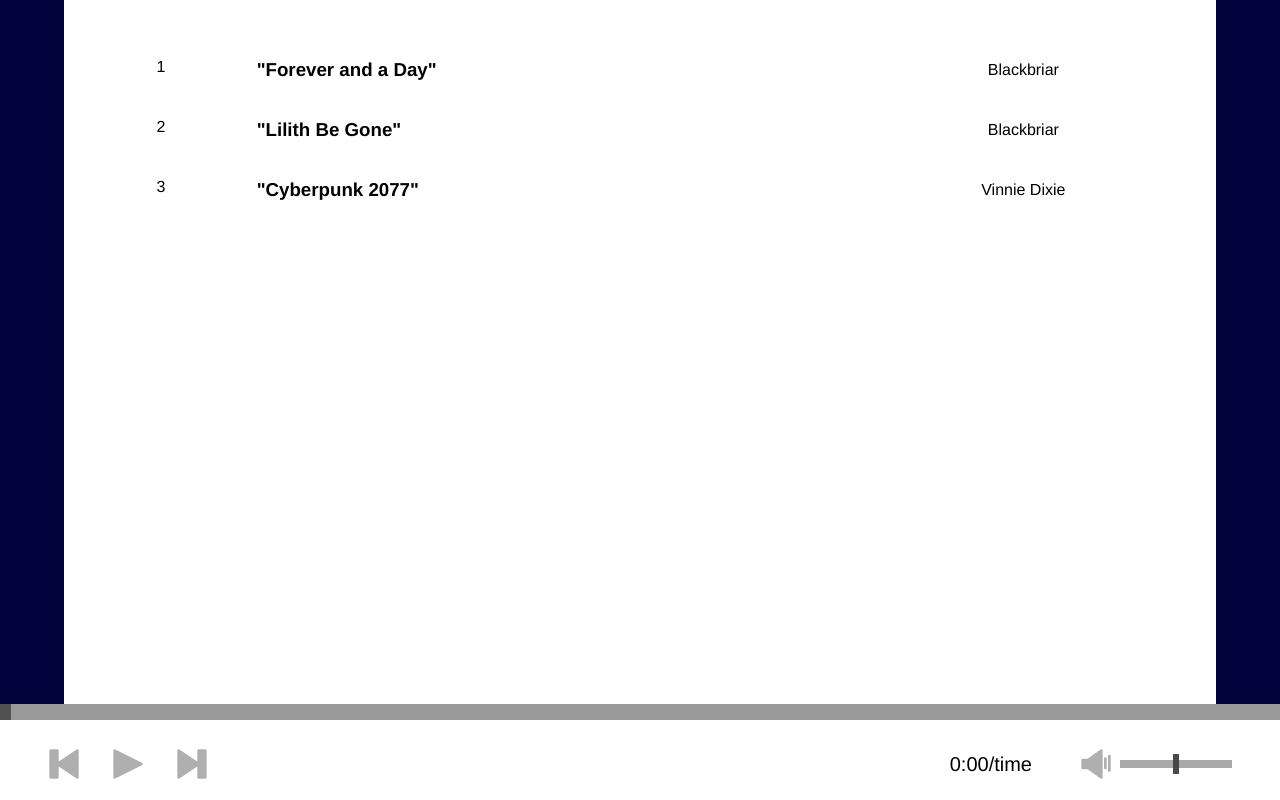
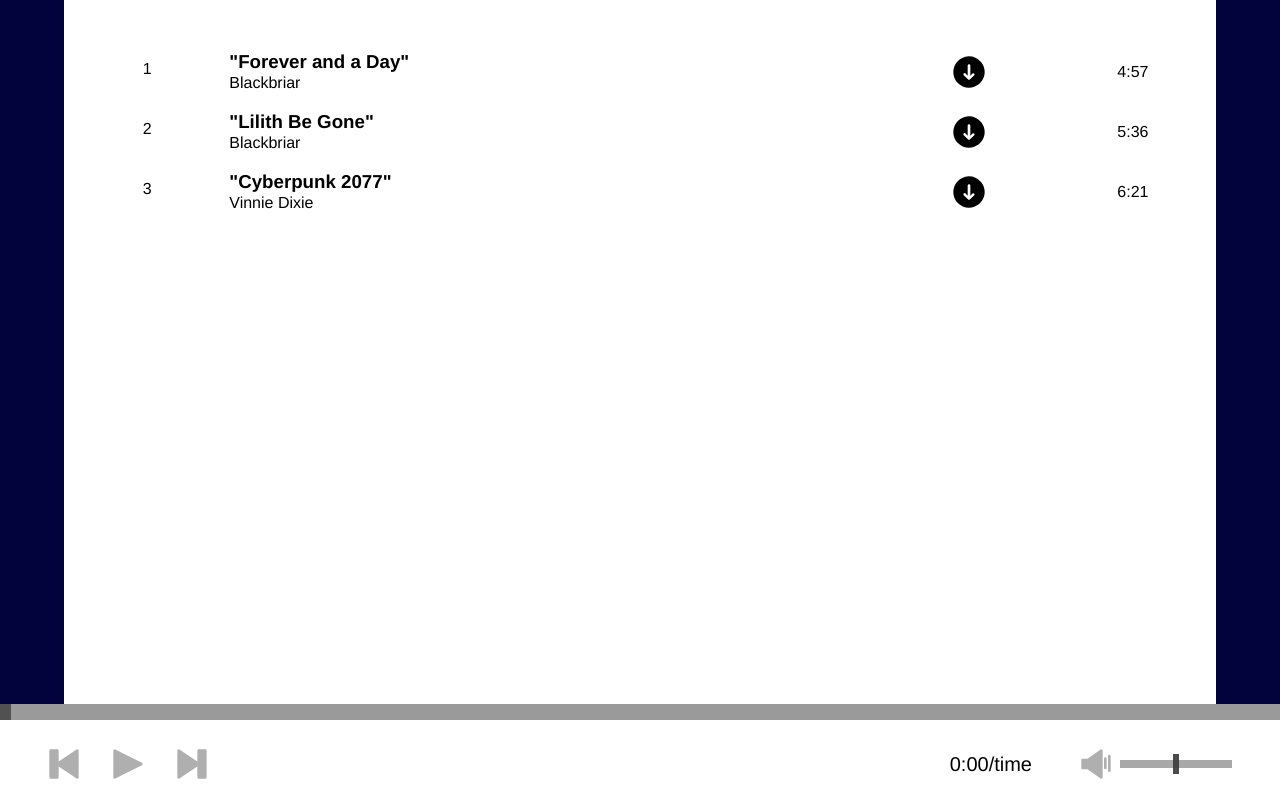
Before and after one commit to NitaLewska/kwork-player, a plain HTML site: page index.html in a window 1280 px wide. Drawn offline with Linux system fonts and the light colour scheme.

Commit message:
feat: download btn, track time

```diff
--- a/index.html
+++ b/index.html
@@ -15,16 +15,22 @@
                 <p class="track_id_plus_one">1</p>
                 <h3 class="track_name">"Forever and a Day"</h3>
                 <p class="band_name">Blackbriar</p>
+                <p class="track_length">4:57</p>
+            <a href="tracks/Blackbriar - Forever and a Day.mp3" class="download_track"></a>
             </article>
             <article class="track_card" id="1">
                 <p class="track_id_plus_one">2</p>
                 <h3 class="track_name">"Lilith Be Gone"</h3>
                 <p class="band_name">Blackbriar</p>
+                <p class="track_length">5:36</p>
+            <a href="tracks/Blackbriar - Lilith Be Gone.mp3" class="download_track"></a>
             </article>
             <article class="track_card" id="2">
                 <p class="track_id_plus_one">3</p>
                 <h3 class="track_name">"Cyberpunk 2077"</h3>
                 <p class="band_name">Vinnie Dixie</p>
+                <p class="track_length">6:21</p>
+            <a href="tracks/Vinnie Dixie - Cyberpunk 2077.mp3" class="download_track"></a>
             </article>
         </section>
 
--- a/styles.css
+++ b/styles.css
@@ -211,14 +211,36 @@ main > section {
     height: 40px;
     border: 1px transparent dotted;
     display: grid;
-    grid-template-columns: 1fr 3fr 2fr;
+    grid-template-columns: 1fr 4fr 1fr 1fr;
+    grid-template-rows: 1fr 1fr;
     justify-items: center;
     align-items: center;
     font-family: 'Franklin Gothic Medium', 'Arial Narrow', Arial, sans-serif;
 }
 
-.track_name {
+.track_card .track_name {
     justify-self: start;
+}
+
+.track_card .band_name {
+    grid-area: 2/3/3/2;
+    justify-self: start;
+}
+
+.track_card .track_length {
+    grid-area: 1/5/3/4;
+}
+
+.track_card .download_track {
+    background-image: url(icons/download.svg);
+    height: 2.5rem;
+    aspect-ratio: 1;
+    border: none;
+    background-color: unset;
+    cursor: pointer;
+    grid-area: 1/4/3/3;
+    justify-self: center;
+
 }
 
 .track_card:hover {
@@ -233,6 +255,7 @@ main > section {
     background-repeat: no-repeat;
     background-position: center center;
     text-align: center;
+    grid-area: 1/2/3/1;
 }
 
 .track_card:hover > .track_id_plus_one, .track_card.active.pause > .track_id_plus_one {
```
Also changed, not shown: icons/download.svg (added).
